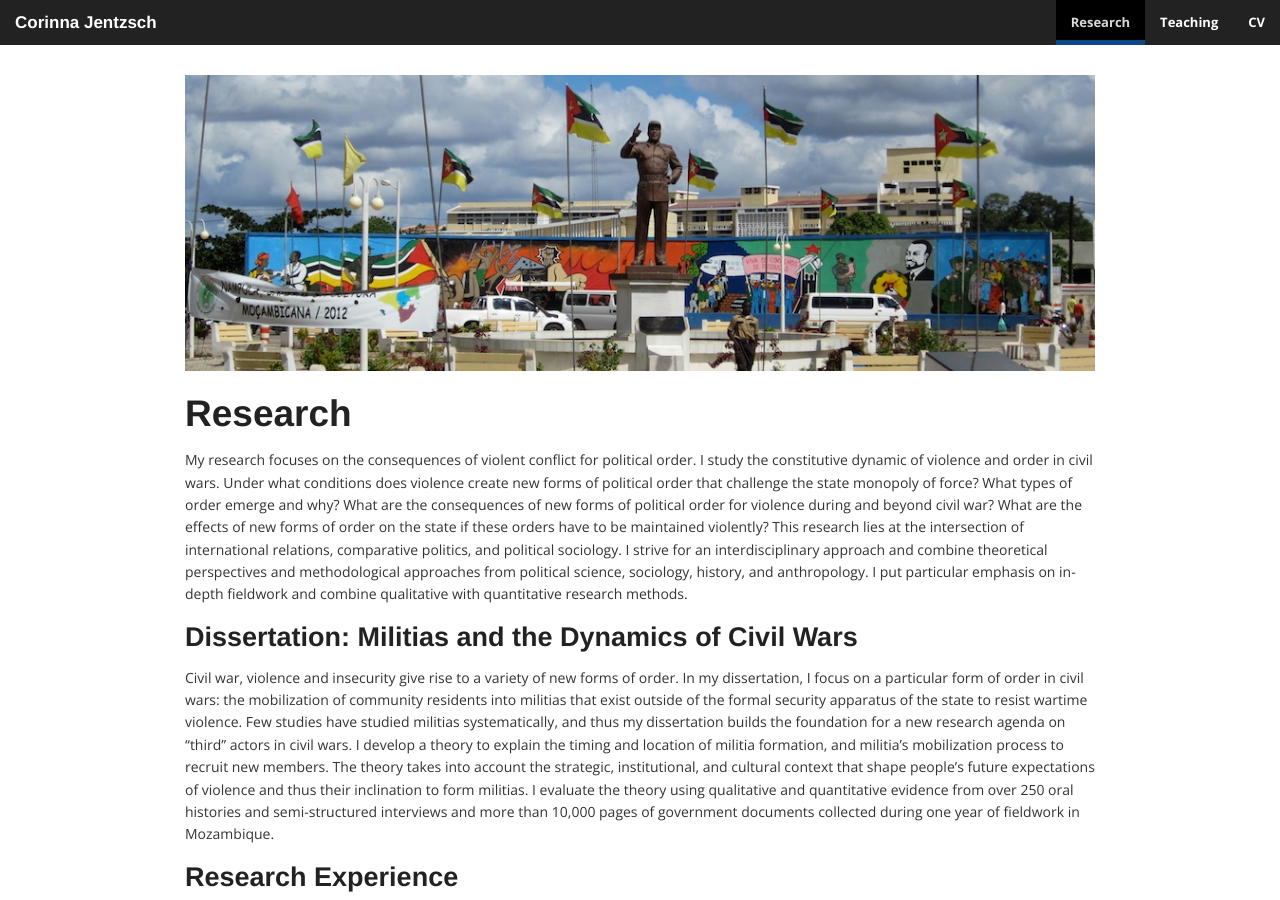
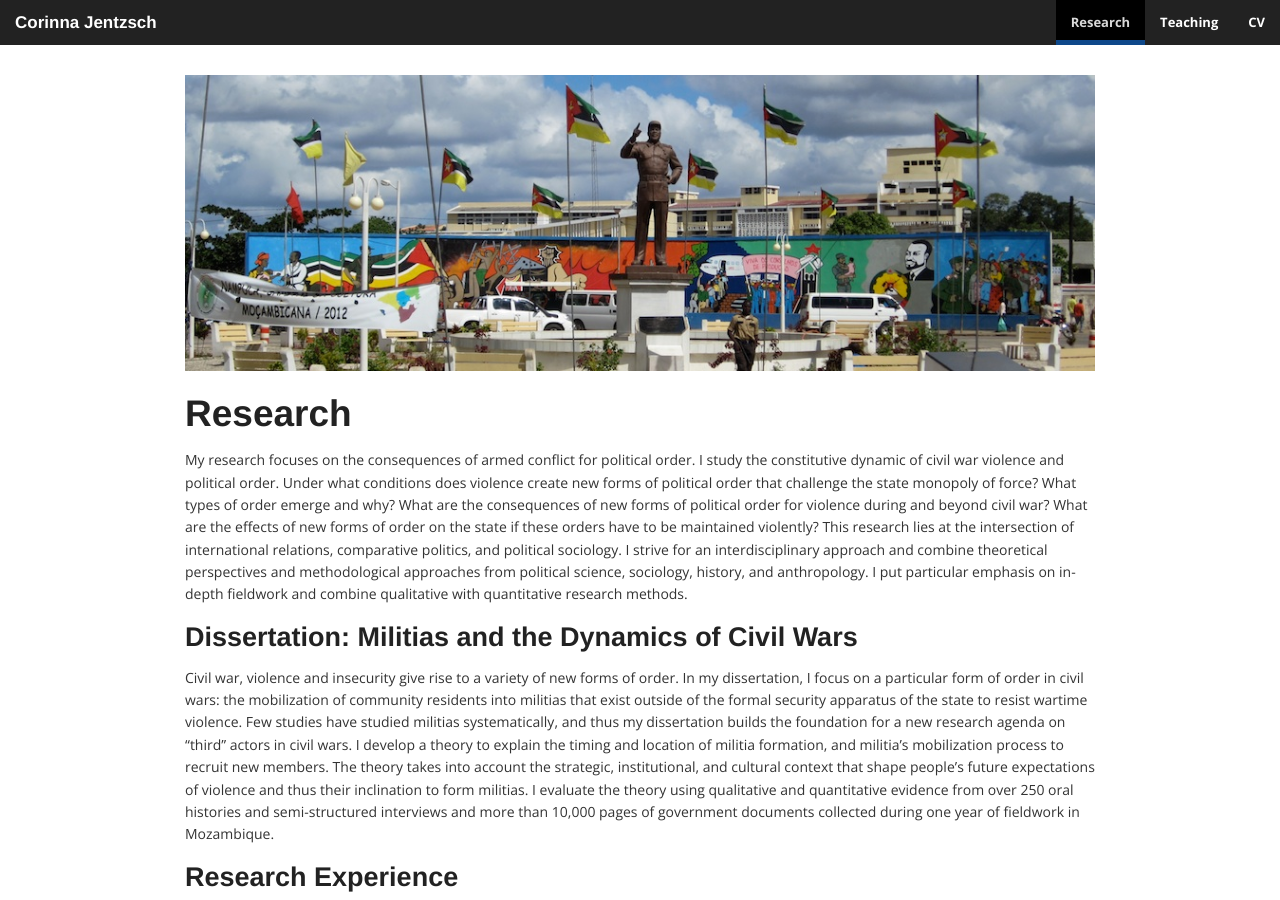
Before and after one commit to corinnajentzsch/corinnajentzsch.github.io, a Jekyll site: the page built from research.md, in a window 1280 px wide and 900 px high. Built offline with Jekyll 4.4.1, drawn with Linux system fonts in a browser that asks for light colours; nearby versions of some CDN libraries; library files that are not in the unit come from our copies.

Commit message:
Updated research.md

```diff
--- a/research.md
+++ b/research.md
@@ -7,7 +7,7 @@ banner: "![Nampula City](/assets/media/nampula-square.jpg)"
 
 ## Research
 
-My research focuses on the consequences of violent conflict for political order. I study the constitutive dynamic of violence and order in civil wars. Under what conditions does violence create new forms of political order that challenge the state monopoly of force? What types of order emerge and why? What are the consequences of new forms of political order for violence during and beyond civil war? What are the effects of new forms of order on the state if these orders have to be maintained violently? This research lies at the intersection of international relations, comparative politics, and political sociology. I strive for an interdisciplinary approach and combine theoretical perspectives and methodological approaches from political science, sociology, history, and anthropology. I put particular emphasis on in-depth fieldwork and combine qualitative with quantitative research methods.
+My research focuses on the consequences of armed conflict for political order. I study the constitutive dynamic of civil war violence and political order. Under what conditions does violence create new forms of political order that challenge the state monopoly of force? What types of order emerge and why? What are the consequences of new forms of political order for violence during and beyond civil war? What are the effects of new forms of order on the state if these orders have to be maintained violently? This research lies at the intersection of international relations, comparative politics, and political sociology. I strive for an interdisciplinary approach and combine theoretical perspectives and methodological approaches from political science, sociology, history, and anthropology. I put particular emphasis on in-depth fieldwork and combine qualitative with quantitative research methods.
 
 ### Dissertation: Militias and the Dynamics of Civil Wars
 
```
